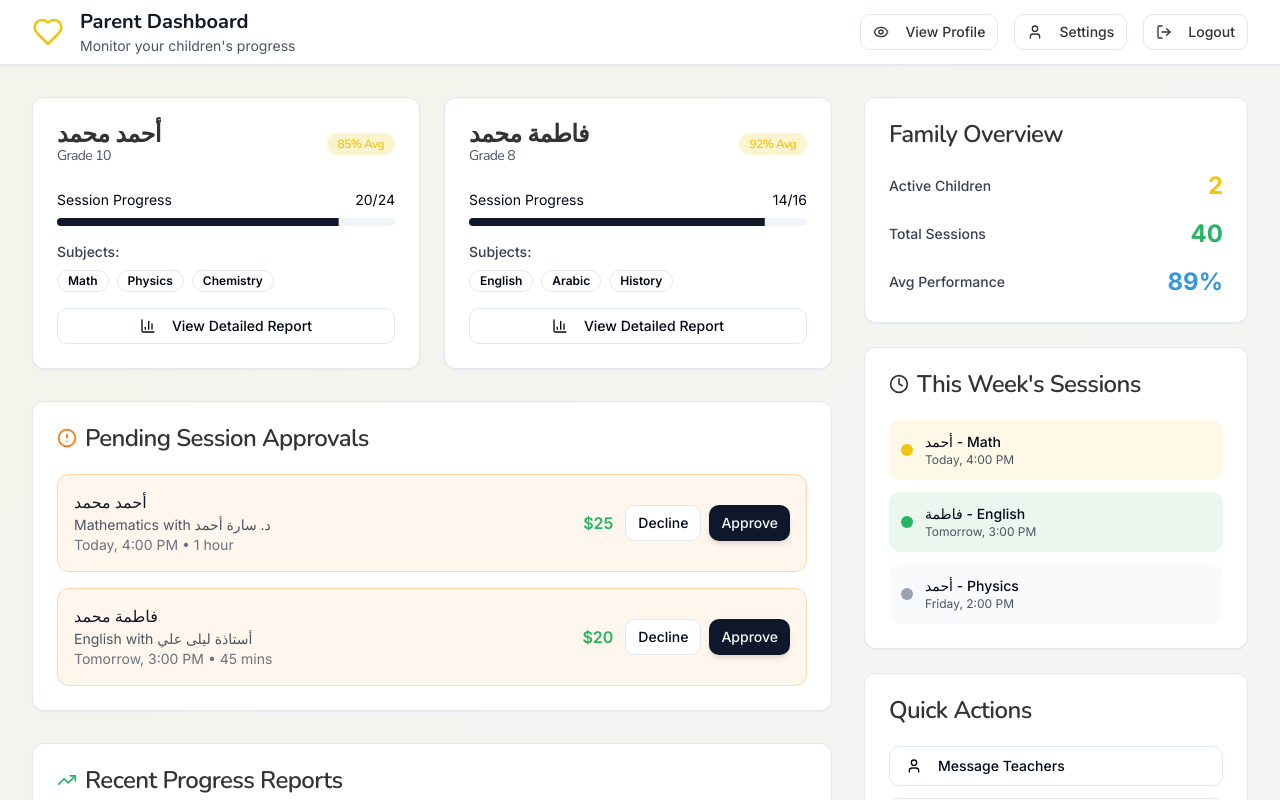
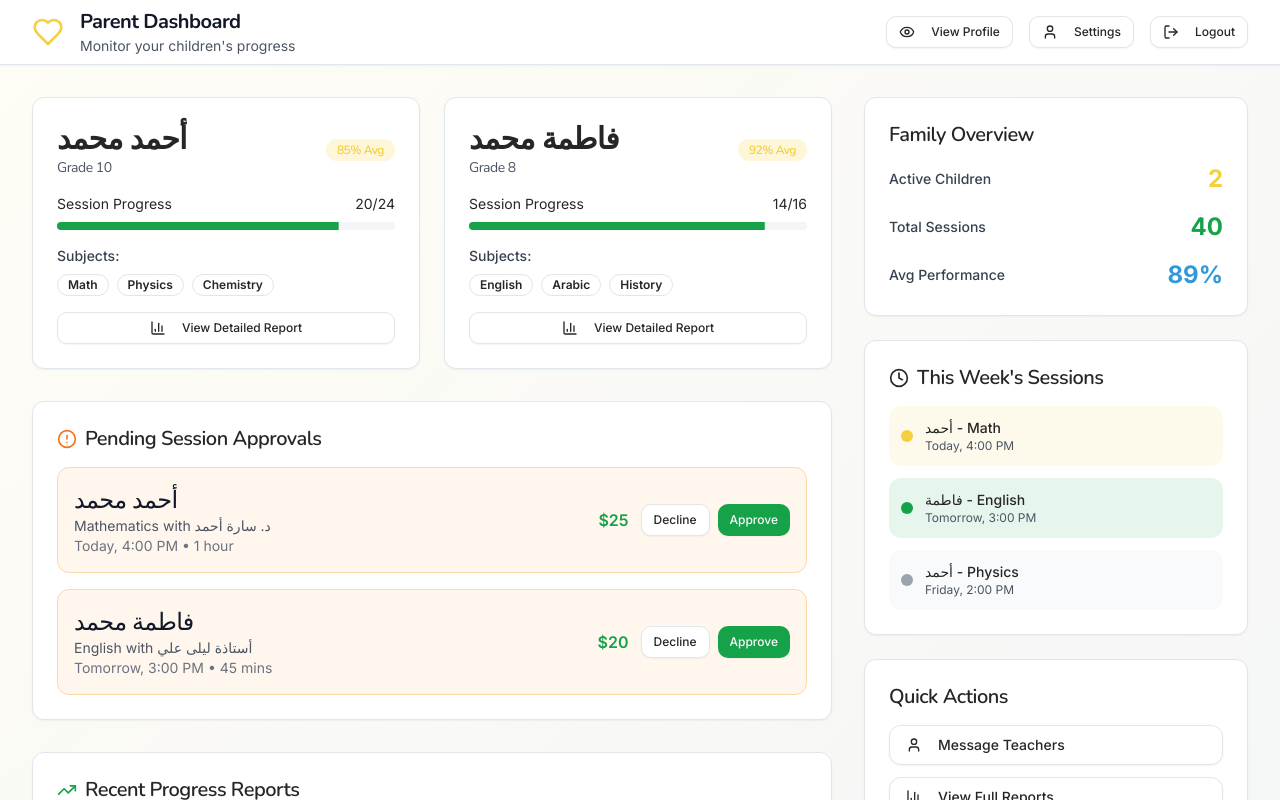
Before and after one commit to Rezgui-A/iraqi-tutoring-oasis, a React (Vite) app: page /parent-dashboard in a window 1280 px wide. Shown: the top 800 px of the page. Built offline with nearby package versions, Linux system fonts and the light colour scheme.

Commit message:
Refactor: Improve UI design across all pages
Update all UI files to use the best design for a teaching platform, ensuring a user-friendly experience for parents, students, and teachers.

```diff
--- a/src/components/ui/button.tsx
+++ b/src/components/ui/button.tsx
@@ -1,29 +1,30 @@
+
 import * as React from "react"
 import { Slot } from "@radix-ui/react-slot"
 import { cva, type VariantProps } from "class-variance-authority"
-
 import { cn } from "@/lib/utils"
 
 const buttonVariants = cva(
-  "inline-flex items-center justify-center gap-2 whitespace-nowrap rounded-md text-sm font-medium ring-offset-background transition-colors focus-visible:outline-none focus-visible:ring-2 focus-visible:ring-ring focus-visible:ring-offset-2 disabled:pointer-events-none disabled:opacity-50 [&_svg]:pointer-events-none [&_svg]:size-4 [&_svg]:shrink-0",
+  "inline-flex items-center justify-center gap-2 whitespace-nowrap rounded-lg text-sm font-medium transition-all duration-200 focus-visible:outline-none focus-visible:ring-2 focus-visible:ring-ring focus-visible:ring-offset-2 disabled:pointer-events-none disabled:opacity-50 [&_svg]:pointer-events-none [&_svg]:size-4 [&_svg]:shrink-0",
   {
     variants: {
       variant: {
-        default: "bg-primary text-primary-foreground hover:bg-primary/90",
-        destructive:
-          "bg-destructive text-destructive-foreground hover:bg-destructive/90",
-        outline:
-          "border border-input bg-background hover:bg-accent hover:text-accent-foreground",
-        secondary:
-          "bg-secondary text-secondary-foreground hover:bg-secondary/80",
+        default: "bg-primary text-primary-foreground shadow-sm hover:bg-primary/90 hover:shadow-md",
+        destructive: "bg-destructive text-destructive-foreground shadow-sm hover:bg-destructive/90 hover:shadow-md",
+        outline: "border border-input bg-background shadow-sm hover:bg-accent hover:text-accent-foreground hover:border-primary/50",
+        secondary: "bg-secondary text-secondary-foreground shadow-sm hover:bg-secondary/80 hover:shadow-md",
         ghost: "hover:bg-accent hover:text-accent-foreground",
         link: "text-primary underline-offset-4 hover:underline",
+        success: "bg-success text-white shadow-sm hover:bg-success/90 hover:shadow-md",
+        warning: "bg-warning text-white shadow-sm hover:bg-warning/90 hover:shadow-md",
       },
       size: {
         default: "h-10 px-4 py-2",
-        sm: "h-9 rounded-md px-3",
-        lg: "h-11 rounded-md px-8",
+        sm: "h-8 rounded-md px-3 text-xs",
+        lg: "h-12 rounded-lg px-8 text-base",
         icon: "h-10 w-10",
+        "icon-sm": "h-8 w-8",
+        "icon-lg": "h-12 w-12",
       },
     },
     defaultVariants: {
--- a/src/components/ui/card.tsx
+++ b/src/components/ui/card.tsx
@@ -1,5 +1,5 @@
+
 import * as React from "react"
-
 import { cn } from "@/lib/utils"
 
 const Card = React.forwardRef<
@@ -9,7 +9,7 @@ const Card = React.forwardRef<
   <div
     ref={ref}
     className={cn(
-      "rounded-lg border bg-card text-card-foreground shadow-sm",
+      "rounded-xl border bg-card text-card-foreground shadow-sm transition-all duration-200 hover:shadow-md",
       className
     )}
     {...props}
@@ -23,7 +23,7 @@ const CardHeader = React.forwardRef<
 >(({ className, ...props }, ref) => (
   <div
     ref={ref}
-    className={cn("flex flex-col space-y-1.5 p-6", className)}
+    className={cn("flex flex-col space-y-2 p-6 pb-4", className)}
     {...props}
   />
 ))
@@ -36,7 +36,7 @@ const CardTitle = React.forwardRef<
   <h3
     ref={ref}
     className={cn(
-      "text-2xl font-semibold leading-none tracking-tight",
+      "text-xl font-semibold leading-tight tracking-tight text-text-primary",
       className
     )}
     {...props}
@@ -50,7 +50,7 @@ const CardDescription = React.forwardRef<
 >(({ className, ...props }, ref) => (
   <p
     ref={ref}
-    className={cn("text-sm text-muted-foreground", className)}
+    className={cn("text-sm text-muted-foreground leading-relaxed", className)}
     {...props}
   />
 ))
@@ -60,7 +60,7 @@ const CardContent = React.forwardRef<
   HTMLDivElement,
   React.HTMLAttributes<HTMLDivElement>
 >(({ className, ...props }, ref) => (
-  <div ref={ref} className={cn("p-6 pt-0", className)} {...props} />
+  <div ref={ref} className={cn("p-6 pt-0 space-y-4", className)} {...props} />
 ))
 CardContent.displayName = "CardContent"
 
@@ -70,7 +70,7 @@ const CardFooter = React.forwardRef<
 >(({ className, ...props }, ref) => (
   <div
     ref={ref}
-    className={cn("flex items-center p-6 pt-0", className)}
+    className={cn("flex items-center justify-between p-6 pt-0", className)}
     {...props}
   />
 ))
--- a/src/index.css
+++ b/src/index.css
@@ -5,38 +5,43 @@
 
 @layer base {
   :root {
-    /* New color palette CSS variables */
-    --primary-blue: #1B4F72;
-    --primary-green: #28B463;
-    --secondary-turquoise: #3498DB;
-    --light-green: #82E0AA;
-    --accent-orange: #E67E22;
-    --accent-yellow: #F1C40F;
-    --light-gray: #F4F6F7;
-    --medium-gray: #BFC9CA;
-    --dark-gray: #333333;
+    /* Enhanced color palette for teaching platform */
+    --primary-blue: 210 100% 25%;
+    --primary-green: 142 76% 36%;
+    --secondary-turquoise: 204 70% 53%;
+    --light-green: 142 52% 67%;
+    --accent-orange: 27 87% 51%;
+    --accent-yellow: 48 89% 60%;
+    --light-gray: 210 17% 96%;
+    --medium-gray: 210 11% 78%;
+    --dark-gray: 0 0% 20%;
+    --text-primary: 0 0% 15%;
+    --text-secondary: 0 0% 45%;
 
-    /* Shadcn variables */
+    /* Enhanced shadcn variables with warmer tones */
     --background: 0 0% 100%;
-    --foreground: 222.2 84% 4.9%;
+    --foreground: 0 0% 15%;
     --card: 0 0% 100%;
-    --card-foreground: 222.2 84% 4.9%;
+    --card-foreground: 0 0% 15%;
     --popover: 0 0% 100%;
-    --popover-foreground: 222.2 84% 4.9%;
-    --primary: 222.2 47.4% 11.2%;
-    --primary-foreground: 210 40% 98%;
-    --secondary: 210 40% 96.1%;
-    --secondary-foreground: 222.2 47.4% 11.2%;
-    --muted: 210 40% 96.1%;
-    --muted-foreground: 215.4 16.3% 46.9%;
-    --accent: 210 40% 96.1%;
-    --accent-foreground: 222.2 47.4% 11.2%;
-    --destructive: 0 84.2% 60.2%;
-    --destructive-foreground: 210 40% 98%;
-    --border: 214.3 31.8% 91.4%;
-    --input: 214.3 31.8% 91.4%;
-    --ring: 222.2 84% 4.9%;
+    --popover-foreground: 0 0% 15%;
+    --primary: 142 76% 36%;
+    --primary-foreground: 0 0% 98%;
+    --secondary: 210 17% 96%;
+    --secondary-foreground: 0 0% 15%;
+    --muted: 210 17% 96%;
+    --muted-foreground: 0 0% 45%;
+    --accent: 48 89% 95%;
+    --accent-foreground: 0 0% 15%;
+    --destructive: 0 84% 60%;
+    --destructive-foreground: 0 0% 98%;
+    --border: 210 17% 90%;
+    --input: 210 17% 90%;
+    --ring: 142 76% 36%;
     --radius: 0.75rem;
+    --success: 142 76% 36%;
+    --warning: 48 89% 60%;
+    --info: 204 70% 53%;
   }
 
   * {
@@ -44,40 +49,140 @@
   }
 
   body {
-    @apply bg-light-gray text-dark-gray font-inter;
+    @apply bg-background text-foreground font-inter antialiased;
+    font-feature-settings: "rlig" 1, "calt" 1;
   }
 
   h1, h2, h3, h4, h5, h6 {
-    @apply font-nunito font-semibold text-dark-gray;
+    @apply font-nunito font-semibold text-text-primary tracking-tight;
+  }
+
+  h1 { @apply text-4xl lg:text-5xl; }
+  h2 { @apply text-3xl lg:text-4xl; }
+  h3 { @apply text-2xl lg:text-3xl; }
+  h4 { @apply text-xl lg:text-2xl; }
+  h5 { @apply text-lg lg:text-xl; }
+  h6 { @apply text-base lg:text-lg; }
+}
+
+@layer components {
+  /* Enhanced card styles */
+  .card-elevated {
+    @apply bg-card border border-border rounded-xl shadow-sm hover:shadow-md transition-all duration-200 backdrop-blur-sm;
+  }
+
+  .card-interactive {
+    @apply card-elevated hover:scale-[1.02] hover:-translate-y-1 cursor-pointer;
+  }
+
+  /* Modern button styles */
+  .btn-primary {
+    @apply bg-primary hover:bg-primary/90 text-primary-foreground font-medium px-6 py-3 rounded-lg transition-all duration-200 shadow-sm hover:shadow-md focus:ring-2 focus:ring-primary/20 focus:outline-none;
+  }
+
+  .btn-secondary {
+    @apply bg-secondary hover:bg-secondary/80 text-secondary-foreground font-medium px-6 py-3 rounded-lg transition-all duration-200 shadow-sm hover:shadow-md focus:ring-2 focus:ring-secondary/20 focus:outline-none;
+  }
+
+  .btn-success {
+    @apply bg-success hover:bg-success/90 text-white font-medium px-6 py-3 rounded-lg transition-all duration-200 shadow-sm hover:shadow-md focus:ring-2 focus:ring-success/20 focus:outline-none;
+  }
+
+  .btn-outline {
+    @apply border-2 border-primary text-primary hover:bg-primary hover:text-primary-foreground font-medium px-6 py-3 rounded-lg transition-all duration-200 focus:ring-2 focus:ring-primary/20 focus:outline-none;
+  }
+
+  /* Navigation styles */
+  .nav-primary {
+    @apply bg-primary text-primary-foreground shadow-sm;
+  }
+
+  /* Status and utility classes */
+  .status-success {
+    @apply bg-success/10 text-success border-success/20;
+  }
+
+  .status-warning {
+    @apply bg-warning/10 text-warning border-warning/20;
+  }
+
+  .status-info {
+    @apply bg-info/10 text-info border-info/20;
+  }
+
+  .gradient-primary {
+    @apply bg-gradient-to-br from-primary/10 via-secondary-turquoise/5 to-primary-blue/5;
+  }
+
+  .gradient-success {
+    @apply bg-gradient-to-br from-success to-success/80;
+  }
+
+  .gradient-warm {
+    @apply bg-gradient-to-br from-accent-yellow/5 to-accent-orange/5;
+  }
+
+  /* Enhanced form styles */
+  .form-section {
+    @apply space-y-6 p-6 bg-card rounded-xl border border-border;
+  }
+
+  .form-group {
+    @apply space-y-2;
+  }
+
+  /* Teaching platform specific styles */
+  .session-card {
+    @apply card-elevated p-4 hover:shadow-lg transition-all duration-300;
+  }
+
+  .progress-indicator {
+    @apply bg-gradient-to-r from-success to-info h-2 rounded-full;
+  }
+
+  .notification-dot {
+    @apply absolute -top-1 -right-1 h-3 w-3 bg-accent-orange rounded-full border-2 border-background;
+  }
+
+  /* Enhanced accessibility */
+  .focus-visible {
+    @apply focus:outline-none focus:ring-2 focus:ring-primary/20 focus:ring-offset-2;
+  }
+
+  /* Smooth animations */
+  .animate-fade-in {
+    animation: fadeIn 0.3s ease-out forwards;
+  }
+
+  .animate-slide-up {
+    animation: slideUp 0.3s ease-out forwards;
+  }
+
+  @keyframes fadeIn {
+    from { opacity: 0; transform: translateY(10px); }
+    to { opacity: 1; transform: translateY(0); }
+  }
+
+  @keyframes slideUp {
+    from { opacity: 0; transform: translateY(20px); }
+    to { opacity: 1; transform: translateY(0); }
   }
 }
 
-@layer components {
-  .card-hover {
-    @apply transition-all duration-200 hover:shadow-lg hover:-translate-y-1;
-  }
+/* Custom scrollbar */
+::-webkit-scrollbar {
+  width: 6px;
+}
 
-  .btn-primary {
-    @apply bg-accent-orange hover:bg-orange-600 text-white font-medium px-6 py-3 rounded-lg transition-colors duration-200 shadow-md hover:shadow-lg;
-  }
+::-webkit-scrollbar-track {
+  background: hsl(var(--secondary));
+}
 
-  .btn-secondary {
-    @apply bg-primary-green hover:bg-green-600 text-white font-medium px-6 py-3 rounded-lg transition-colors duration-200 shadow-md hover:shadow-lg;
-  }
+::-webkit-scrollbar-thumb {
+  background: hsl(var(--muted-foreground));
+  border-radius: 3px;
+}
 
-  .btn-outline {
-    @apply border-2 border-primary-blue text-primary-blue hover:bg-primary-blue hover:text-white font-medium px-6 py-3 rounded-lg transition-colors duration-200;
-  }
-
-  .nav-primary {
-    @apply bg-primary-blue text-white;
-  }
-
-  .highlight-green {
-    @apply bg-primary-green text-white;
-  }
-
-  .accent-badge {
-    @apply bg-accent-yellow text-dark-gray;
-  }
+::-webkit-scrollbar-thumb:hover {
+  background: hsl(var(--primary));
 }
--- a/tailwind.config.ts
+++ b/tailwind.config.ts
@@ -23,32 +23,39 @@ export default {
 				'nunito': ['Nunito', 'sans-serif'],
 			},
 			colors: {
-				// New color palette for private tutoring platform
-				'primary-blue': '#1B4F72',
-				'primary-green': '#28B463',
-				'secondary-turquoise': '#3498DB',
-				'light-green': '#82E0AA',
-				'accent-orange': '#E67E22',
-				'accent-yellow': '#F1C40F',
-				'light-gray': '#F4F6F7',
-				'medium-gray': '#BFC9CA',
-				'dark-gray': '#333333',
+				// Enhanced teaching platform color palette
+				'primary-blue': 'hsl(210 100% 25%)',
+				'primary-green': 'hsl(142 76% 36%)',
+				'secondary-turquoise': 'hsl(204 70% 53%)',
+				'light-green': 'hsl(142 52% 67%)',
+				'accent-orange': 'hsl(27 87% 51%)',
+				'accent-yellow': 'hsl(48 89% 60%)',
+				'light-gray': 'hsl(210 17% 96%)',
+				'medium-gray': 'hsl(210 11% 78%)',
+				'dark-gray': 'hsl(0 0% 20%)',
+				'text-primary': 'hsl(0 0% 15%)',
+				'text-secondary': 'hsl(0 0% 45%)',
+
+				// Enhanced semantic colors
+				'success': 'hsl(142 76% 36%)',
+				'warning': 'hsl(48 89% 60%)',
+				'info': 'hsl(204 70% 53%)',
 
 				// Keep existing tutor colors for backward compatibility
-				'tutor-yellow': '#F1C40F',
-				'tutor-green': '#28B463',
-				'tutor-blue': '#3498DB',
+				'tutor-yellow': 'hsl(48 89% 60%)',
+				'tutor-green': 'hsl(142 76% 36%)',
+				'tutor-blue': 'hsl(204 70% 53%)',
 				'warm-gray': {
-					50: '#F4F6F7',
-					100: '#F5F5F5',
-					200: '#E5E5E5',
-					300: '#D4D4D4',
-					400: '#A3A3A3',
-					500: '#737373',
-					600: '#525252',
-					700: '#404040',
-					800: '#262626',
-					900: '#171717',
+					50: 'hsl(210 17% 96%)',
+					100: 'hsl(210 11% 95%)',
+					200: 'hsl(210 11% 90%)',
+					300: 'hsl(210 11% 83%)',
+					400: 'hsl(210 11% 64%)',
+					500: 'hsl(210 11% 45%)',
+					600: 'hsl(210 11% 32%)',
+					700: 'hsl(210 11% 25%)',
+					800: 'hsl(210 11% 15%)',
+					900: 'hsl(210 11% 9%)',
 				},
 				border: 'hsl(var(--border))',
 				input: 'hsl(var(--input))',
@@ -89,6 +96,10 @@ export default {
 				md: 'calc(var(--radius) - 2px)',
 				sm: 'calc(var(--radius) - 4px)'
 			},
+			spacing: {
+				'18': '4.5rem',
+				'88': '22rem',
+			},
 			keyframes: {
 				'fade-in': {
 					'0%': { opacity: '0', transform: 'translateY(10px)' },
@@ -97,11 +108,26 @@ export default {
 				'scale-in': {
 					'0%': { transform: 'scale(0.95)', opacity: '0' },
 					'100%': { transform: 'scale(1)', opacity: '1' }
+				},
+				'slide-up': {
+					'0%': { opacity: '0', transform: 'translateY(20px)' },
+					'100%': { opacity: '1', transform: 'translateY(0)' }
+				},
+				'bounce-gentle': {
+					'0%, 100%': { transform: 'translateY(0)' },
+					'50%': { transform: 'translateY(-2px)' }
 				}
 			},
 			animation: {
 				'fade-in': 'fade-in 0.3s ease-out',
-				'scale-in': 'scale-in 0.2s ease-out'
+				'scale-in': 'scale-in 0.2s ease-out',
+				'slide-up': 'slide-up 0.3s ease-out',
+				'bounce-gentle': 'bounce-gentle 2s infinite'
+			},
+			boxShadow: {
+				'soft': '0 2px 8px -2px rgba(0, 0, 0, 0.1)',
+				'medium': '0 4px 16px -4px rgba(0, 0, 0, 0.12)',
+				'strong': '0 8px 32px -8px rgba(0, 0, 0, 0.16)',
 			}
 		}
 	},
```
